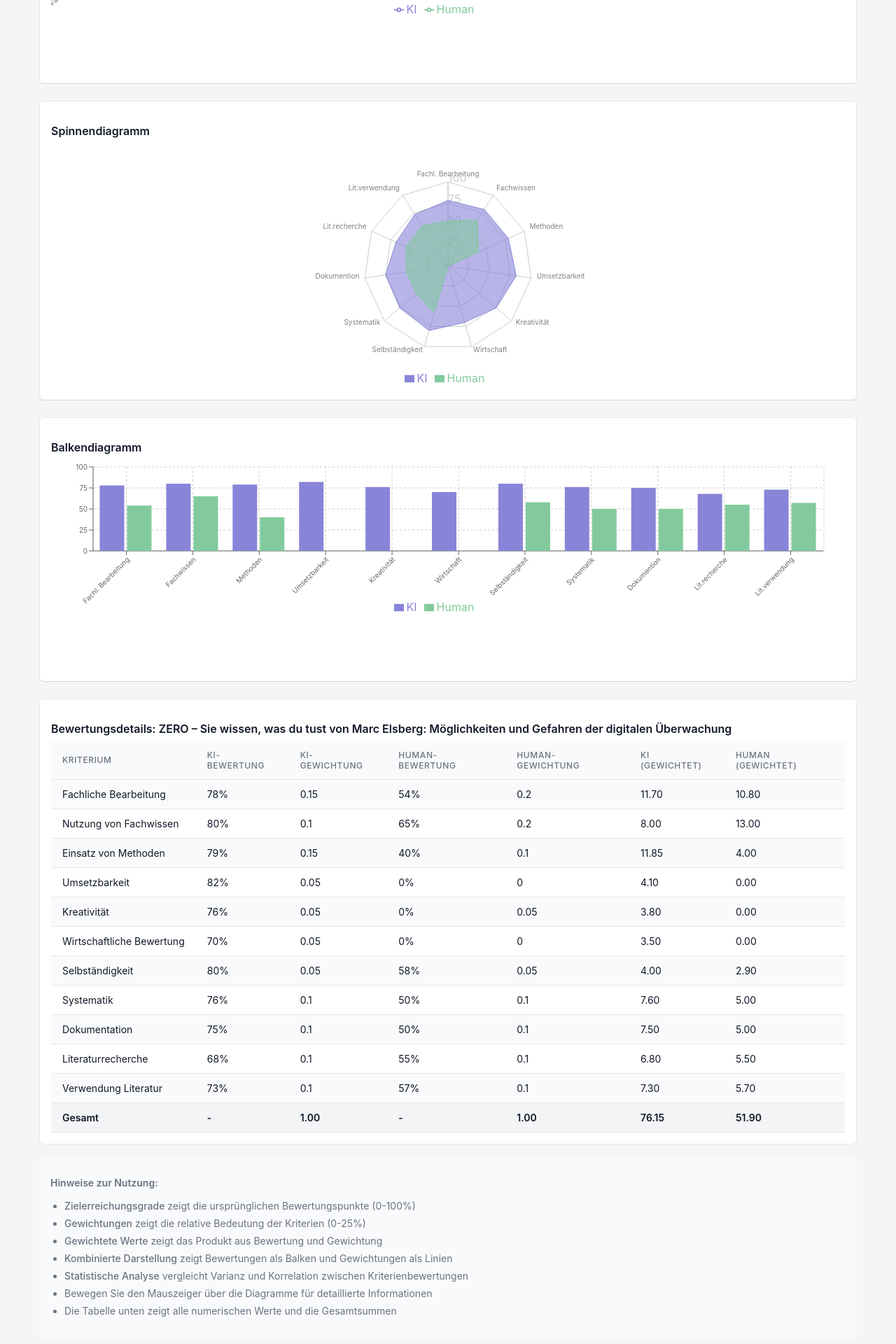
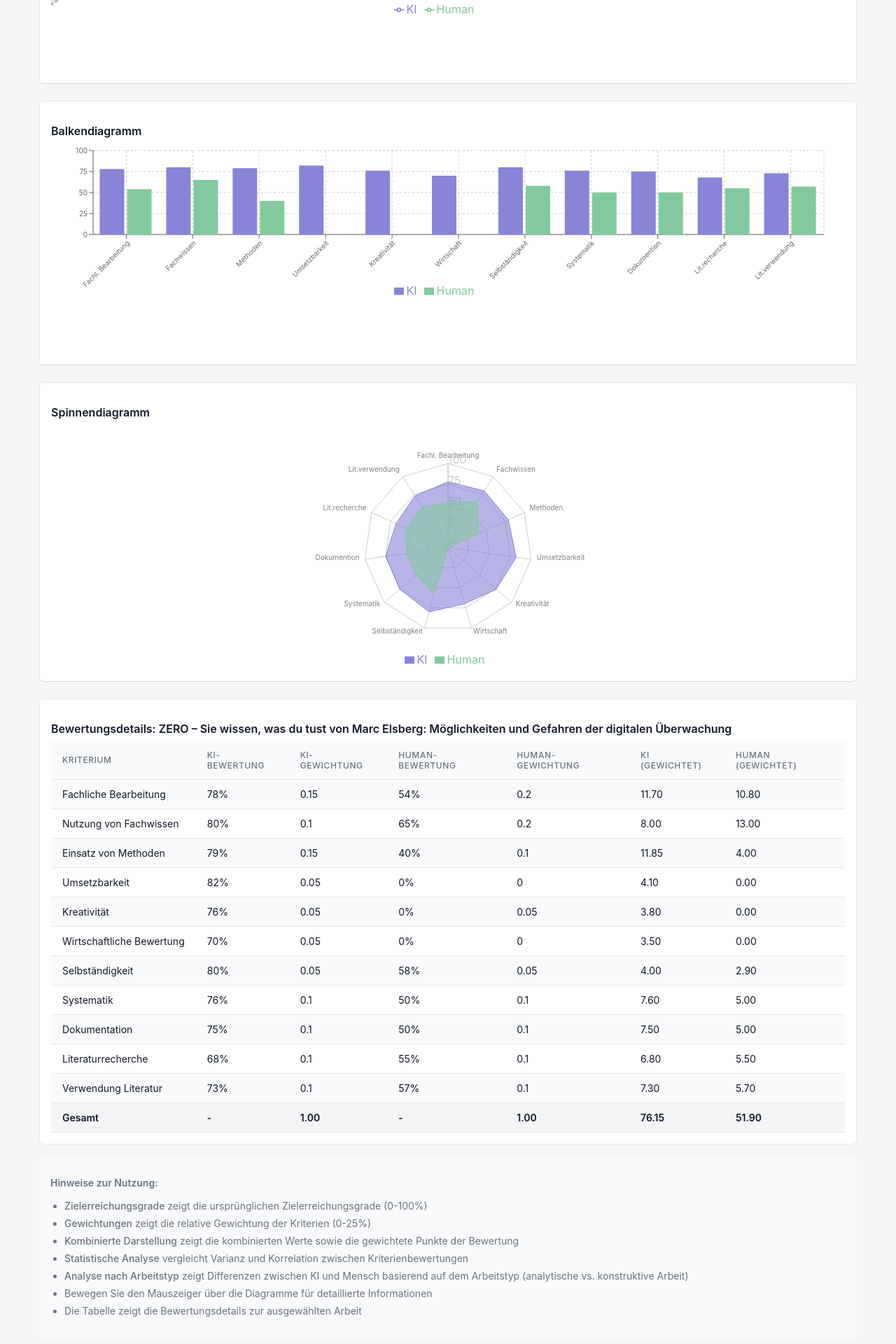
Before and after one commit to schuetz-dhbw/eval_vis, a React (Create React App) app: page / in a window 1280 px wide. Shown: the part 486-2406 px from the top of the page at 70% size. Built offline with nearby package versions, Linux system fonts and the light colour scheme.

Commit message:
Finetuning (Adapted structure, diagrams, translations, ...)

```diff
--- a/src/components/charts/BarChartComponent.jsx
+++ b/src/components/charts/BarChartComponent.jsx
@@ -5,10 +5,17 @@ import {
 import './styles/charts.css';
 import { getYDomain } from '../../utils/dataTransformers';
 import { getTranslation } from '../../utils/translationHelpers';
+import {CHART_TYPES} from "../../data/chartTypes";
 
 
 const BarChartComponent = ({ data, chartType, translations, language }) => {
     const t = (key, section = null) => getTranslation(translations, language, key, section);
+
+    // Bestimme die richtigen dataKeys basierend auf dem Charttyp
+    const kiDataKey = chartType === CHART_TYPES.COMBINED ?
+        `${t('ki', 'labels')}Score` : t('ki', 'labels');
+    const humanDataKey = chartType === CHART_TYPES.COMBINED ?
+        `${t('human', 'labels')}Score` : t('human', 'labels');
 
     return (
         <ResponsiveContainer width="100%" height={250}>
--- a/src/components/visualization/ChartSection.jsx
+++ b/src/components/visualization/ChartSection.jsx
@@ -5,8 +5,10 @@ import ComposedChartComponent from '../charts/ComposedChartComponent';
 import RadarChartComponent from '../charts/RadarChartComponent';
 import BarChartComponent from '../charts/BarChartComponent';
 import { CHART_TYPES } from '../../data/chartTypes';
+import {getWeightedData} from "../../utils/dataTransformers";
 
 const ChartSection = ({
+                          work,
                           scoresData,
                           combinedData,
                           radarData,
@@ -41,26 +43,35 @@ const ChartSection = ({
                 </div>
             </div>
 
-            {/* Spinnendiagramm */}
+            {/* Balkendiagramm */}
             <div className="chart-container full-width">
-                <h3 className="chart-title">{t('radar', 'chartTitles')}</h3>
-                <div className="chart-wrapper radar-wrapper">
-                    <RadarChartComponent
-                        data={radarData}
-                        chartType={chartType}
+                <h3 className="chart-title">
+                    {chartType === CHART_TYPES.COMBINED ?
+                        t('barWeighted', 'chartTitles') :
+                        t('bar', 'chartTitles')}
+                </h3>
+                <div className="chart-wrapper">
+                    <BarChartComponent
+                        data={chartType === CHART_TYPES.COMBINED ?
+                            getWeightedData(work, translations, language) : scoresData}
+                        chartType={chartType === CHART_TYPES.COMBINED ? 'weighted' : chartType}
                         translations={translations}
                         language={language}
                     />
                 </div>
             </div>
 
-            {/* Balkendiagramm */}
+            {/* Spinnendiagramm */}
             <div className="chart-container full-width">
-                <h3 className="chart-title">{t('bar', 'chartTitles')}</h3>
-                <div className="chart-wrapper">
-                    <BarChartComponent
-                        data={scoresData}
-                        chartType={chartType}
+                <h3 className="chart-title">
+                    {chartType === CHART_TYPES.COMBINED ?
+                        `${t('radar', 'chartTitles')} (${t('weighted', 'chartTypes')})` :
+                        t('radar', 'chartTitles')}
+                </h3>
+                <div className="chart-wrapper radar-wrapper">
+                    <RadarChartComponent
+                        data={radarData}
+                        chartType={chartType === CHART_TYPES.COMBINED ? 'weighted' : chartType}
                         translations={translations}
                         language={language}
                     />
--- a/src/components/visualization/UsageHintsSection.jsx
+++ b/src/components/visualization/UsageHintsSection.jsx
@@ -12,11 +12,11 @@ const UsageHintsSection = ({ translations, language, chartType }) => {
             <ul className="hints-list">
                 <li><span className="term">{t('scores', 'hints')}</span> {t('scoresDesc', 'hints')}</li>
                 <li><span className="term">{t('weights', 'hints')}</span> {t('weightsDesc', 'hints')}</li>
-                <li><span className="term">{t('weighted', 'hints')}</span> {t('weightedDesc', 'hints')}</li>
                 <li><span className="term">{t('combined', 'hints')}</span> {t('combinedDesc', 'hints')}</li>
                 <li><span className="term">{t('statistics', 'hints')}</span> {t('statisticsDesc', 'hints')}</li>
+                <li><span className="term">{t('workTypeAnalysis', 'hints')}</span> {t('workTypeAnalysisDesc', 'hints')}</li>
                 <li>{t('tooltip', 'hints')}</li>
-                {chartType !== CHART_TYPES.STATISTICS && <li>{t('table', 'hints')}</li>}
+                {![CHART_TYPES.STATISTICS, CHART_TYPES.WORK_TYPE_ANALYSIS].includes(chartType) && (<li>{t('table', 'hints')}</li>)}
             </ul>
         </div>
     );
--- a/src/components/visualization/index.jsx
+++ b/src/components/visualization/index.jsx
@@ -86,6 +86,7 @@ const Visualization = () => {
                 />
             ) : (
                 <ChartSection
+                    work={work}
                     scoresData={scoresData}
                     combinedData={combinedData}
                     radarData={radarData}
@@ -95,11 +96,13 @@ const Visualization = () => {
                 />
             )}
 
+            {chartType !== CHART_TYPES.WORK_TYPE_ANALYSIS && (
             <DetailsSection
                 work={work}
                 translations={translations}
                 language={language}
             />
+            )}
 
             <UsageHintsSection
                 translations={translations}
--- a/src/data/chartTypes.js
+++ b/src/data/chartTypes.js
@@ -1,7 +1,6 @@
 export const CHART_TYPES = {
     SCORES: 'scores',
     WEIGHTS: 'weights',
-    WEIGHTED: 'weighted',
     COMBINED: 'combined',
     STATISTICS: 'statistics',
     WORK_TYPE_ANALYSIS: 'workTypeAnalysis'
--- a/src/locales/de.js
+++ b/src/locales/de.js
@@ -22,6 +22,8 @@ export const de = {
         combinedTitle: "Bewertungen und Gewichtungen",
         radar: "Spinnendiagramm",
         bar: "Balkendiagramm",
+        radarWeighted: "Spinnendiagramm (Gewichtete Werte)",
+        barWeighted: "Balkendiagramm (Gewichtete Werte)",
         varianceTitle: "Varianzanalyse der Kriterien",
         varianceTable: "Kriterien nach Varianz sortiert",
         correlationTitle: "Korrelationsanalyse",
@@ -74,18 +76,16 @@ export const de = {
         title: "Hinweise zur Nutzung:",
         scores: "Zielerreichungsgrade",
         weights: "Gewichtungen",
-        weighted: "Gewichtete Werte",
         combined: "Kombinierte Darstellung",
         statistics: "Statistische Analyse",
         workTypeAnalysis: "Analyse nach Arbeitstyp",
-        scoresDesc: "zeigt die ursprünglichen Bewertungspunkte (0-100%)",
-        weightsDesc: "zeigt die relative Bedeutung der Kriterien (0-25%)",
-        weightedDesc: "zeigt das Produkt aus Bewertung und Gewichtung",
-        combinedDesc: "zeigt Bewertungen als Balken und Gewichtungen als Linien",
+        scoresDesc: "zeigt die ursprünglichen Zielerreichungsgrade (0-100%)",
+        weightsDesc: "zeigt die relative Gewichtung der Kriterien (0-25%)",
+        combinedDesc: "zeigt die kombinierten Werte sowie die gewichtete Punkte der Bewertung",
         statisticsDesc: "vergleicht Varianz und Korrelation zwischen Kriterienbewertungen",
-        workTypeAnalysisDesc: "zeigt Differenzen zwischen KI und Mensch basierend auf der Arbeitstyp",
+        workTypeAnalysisDesc: "zeigt Differenzen zwischen KI und Mensch basierend auf dem Arbeitstyp (analytische vs. konstruktive Arbeit)",
         tooltip: "Bewegen Sie den Mauszeiger über die Diagramme für detaillierte Informationen",
-        table: "Die Tabelle unten zeigt alle numerischen Werte und die Gesamtsummen"
+        table: "Die Tabelle zeigt die Bewertungsdetails zur ausgewählten Arbeit"
     },
     language: "Sprache",
     details: "Bewertungsdetails"
--- a/src/locales/en.js
+++ b/src/locales/en.js
@@ -24,6 +24,8 @@ export const en = {
         combinedTitle: "Scores and Weights",
         radar: "Spider Chart",
         bar: "Bar Chart",
+        radarWeighted: "Spider Chart (Weighted Values)",
+        barWeighted: "Bar Chart (Weighted Values)",
         varianceTitle: "Criteria Variance Analysis",
         varianceTable: "Criteria Ranked by Variance",
         correlationTitle: "Correlation Analysis",
@@ -76,18 +78,16 @@ export const en = {
         title: "Usage Notes:",
         scores: "Achievement Levels",
         weights: "Weightings",
-        weighted: "Weighted Values",
         combined: "Combined View",
         statistics: "Statistical Analysis",
         workTypeAnalysis: "Work Type Analysis",
-        scoresDesc: "shows the original rating scores (0-100%)",
-        weightsDesc: "shows the relative importance of criteria (0-25%)",
-        weightedDesc: "shows the product of ratings and weights",
-        combinedDesc: "shows ratings as bars and weightings as lines",
-        statisticsDesc: "compares variance and correlation between criteria scores",
-        workTypeAnalysisDesc: "shows differences between AI and human based on work type",
+        scoresDesc: "shows the original achievment levels (0-100%)",
+        weightsDesc: "shows the relative weighting of the criteria (0-25%)",
+        combinedDesc: "shows the combined values as well as the weighted scores of the evaluation",
+        statisticsDesc: "compares variance and correlation between criteria ratings",
+        workTypeAnalysisDesc: "shows differences between AI and human based on work type (analytical vs. constructive work)",
         tooltip: "Hover over the charts for detailed information",
-        table: "The table below shows all numerical values and the totals"
+        table: "The table shows the evaluation details for the selected work"
     },
     language: "Language",
     details: "Assessment Details"
```
